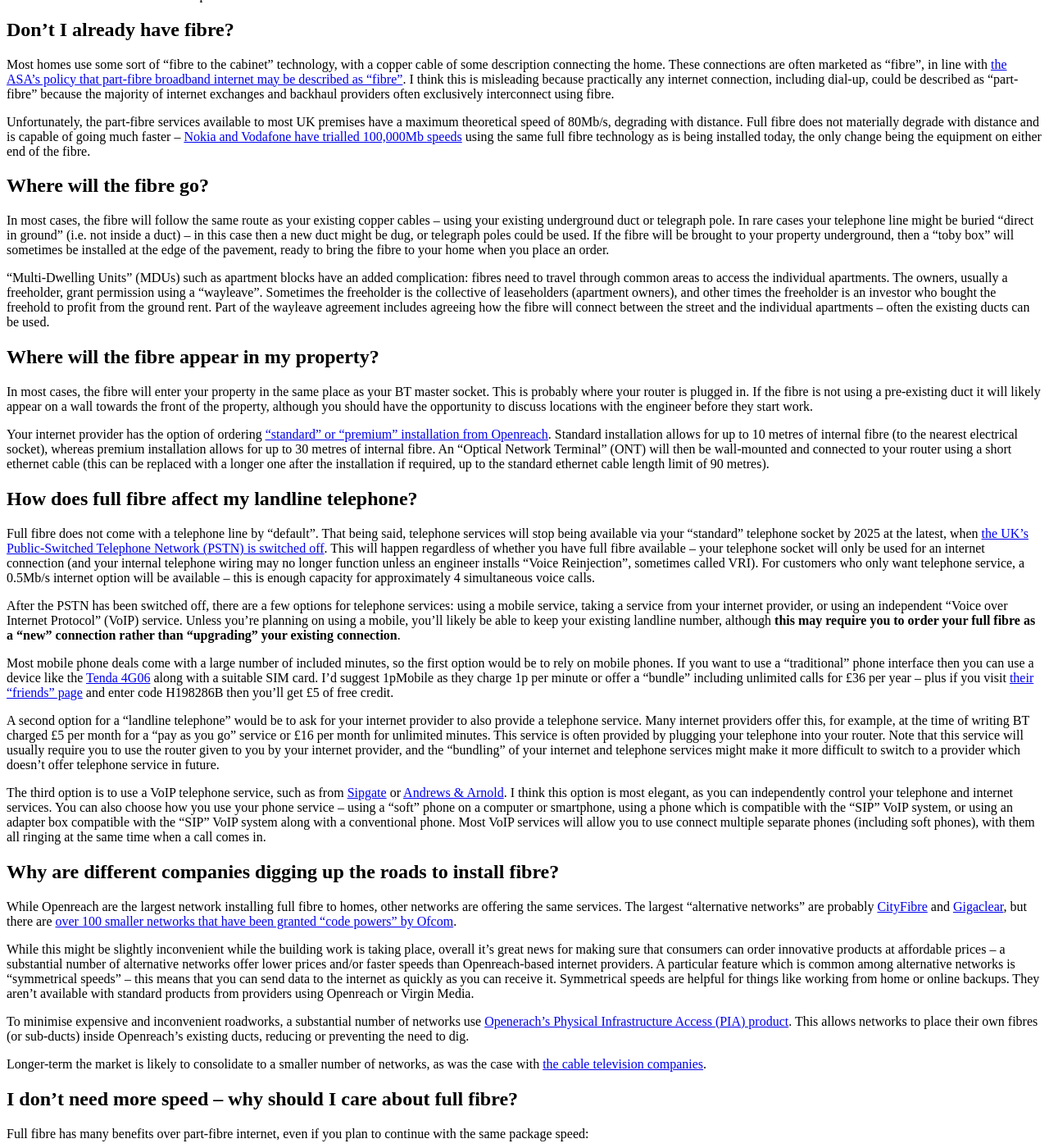
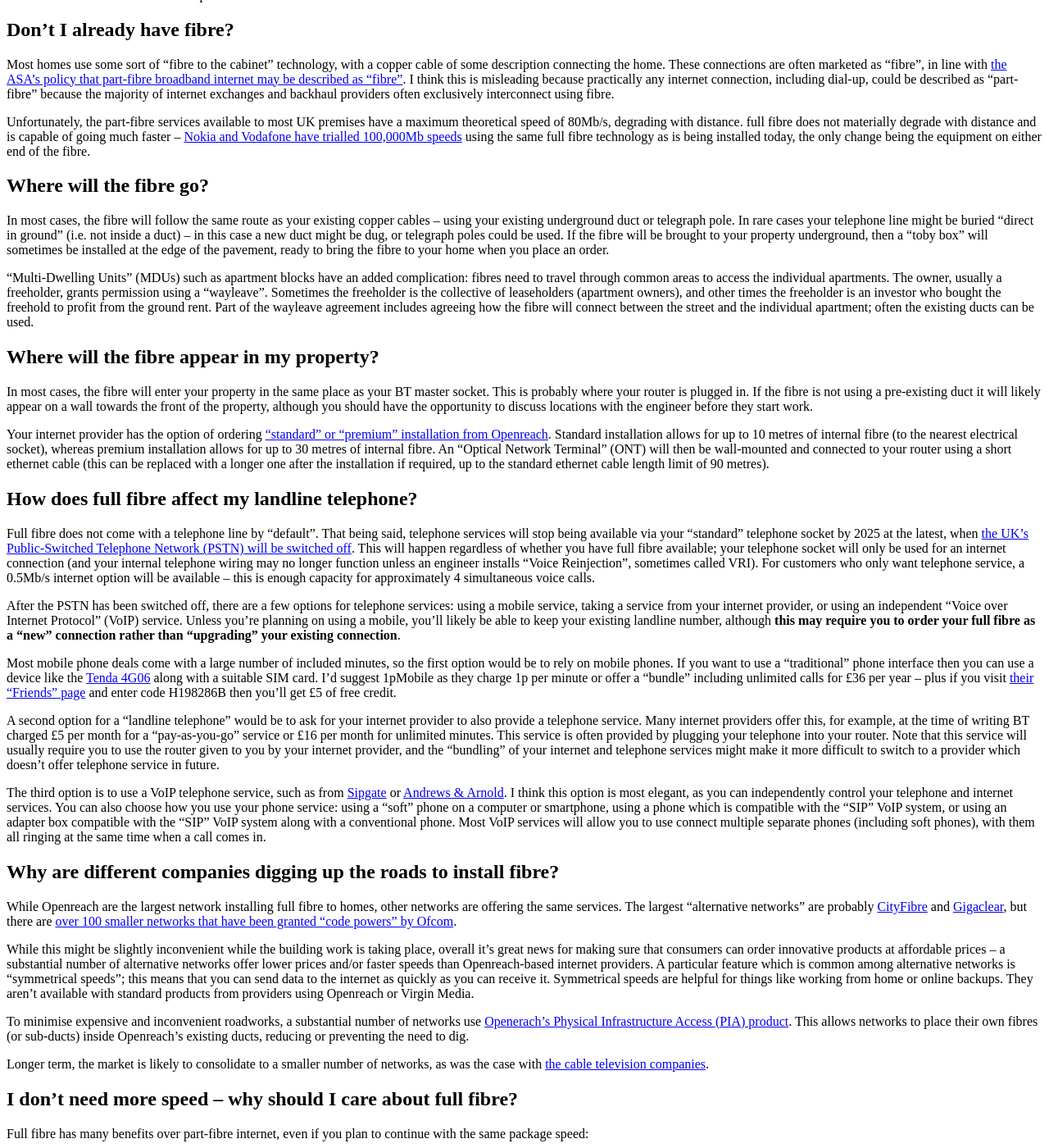
Before and after one commit to BenjaminEHowe/beh.uk, a Jekyll site: the page built from _posts/2022-07-01-full-fibre-faq.md, in a window 1280 px wide and 1400 px high, scrolled down 1088 px. Shown: the whole window at 82% size. Built offline with Jekyll 4.4.1, drawn with Linux system fonts in a browser that asks for light colours; some of the changed text lies outside the part shown.

Commit message:
Final corrections

```diff
--- a/_posts/2022-07-01-full-fibre-faq.md
+++ b/_posts/2022-07-01-full-fibre-faq.md
@@ -4,11 +4,11 @@
 categories: networking
 ---
 
-I've written this blog post because I've had several people ask me about "full-fibre" internet. It answers some common questions and might help readers to think about things they hadn't previously considered.
+I've written this blog post because I've had several people ask me about "Full Fibre" internet. It answers some common questions and might help readers to think about things they hadn't previously considered.
 
 ## Openreach are installing "full fibre" in my area -- what does this mean for me?
 
-Full-fibre networks, built by BT Openreach and other companies, are the first large-scale networks designed for connecting homes to the internet. Although most homes already have internet connections, these commonly use lines from BT Openreach or Virgin Media. Most of Openreach's lines were originally designed for telephones and Virgin's cable for TV. In the March 2021 measurement period, [Ofcom found that the average (median) download speed was 50.4Mb/s](https://www.ofcom.org.uk/research-and-data/telecoms-research/broadband-research/broadband-speeds/uk-home-broadband-performance-march-2021) -- whereas most consumer full-fibre services are capable of speeds exceeding 1,000Mb/s.
+Full fibre networks, built by BT Openreach and other companies, are the first large-scale networks designed for connecting homes to the internet. Although most homes already have internet connections, these commonly use lines from BT Openreach or Virgin Media. Most of Openreach's lines were originally designed for telephones and Virgin's cable for TV. In the March 2021 measurement period, [Ofcom found that the average (median) download speed was 50.4Mb/s](https://www.ofcom.org.uk/research-and-data/telecoms-research/broadband-research/broadband-speeds/uk-home-broadband-performance-march-2021) -- whereas most consumer full fibre services are capable of speeds exceeding 1,000Mb/s.
 
 [Openreach are aiming to cover 25 million premises by the end of 2026](https://www.ispreview.co.uk/index.php/2021/05/bt-raise-fttp-broadband-target-to-25-million-uk-premises.html). This is an ambitious target given that their telephone network was built incrementally over several decades, so you'll likely notice an increase in roadworks as Openreach ensure their ducts are clear and install the new fibres.
 
@@ -16,13 +16,13 @@
 
 Most homes use some sort of "fibre to the cabinet" technology, with a copper cable of some description connecting the home. These connections are often marketed as "fibre", in line with [the ASA's policy that part-fibre broadband internet may be described as "fibre"](https://www.asa.org.uk/news/asa-concludes-review-of-fibre-broadband.html). I think this is misleading because practically any internet connection, including dial-up, could be described as "part-fibre" because the majority of internet exchanges and backhaul providers often exclusively interconnect using fibre.
 
-Unfortunately, the part-fibre services available to most UK premises have a maximum theoretical speed of 80Mb/s, degrading with distance. Full fibre does not materially degrade with distance and is capable of going much faster -- [Nokia and Vodafone have trialled 100,000Mb speeds](https://www.nokia.com/about-us/news/releases/2021/02/02/nokia-and-vodafone-showcase-record-breaking-100-gigabit-fiber-broadband/) using the same full fibre technology as is being installed today, the only change being the equipment on either end of the fibre.
+Unfortunately, the part-fibre services available to most UK premises have a maximum theoretical speed of 80Mb/s, degrading with distance. full fibre does not materially degrade with distance and is capable of going much faster -- [Nokia and Vodafone have trialled 100,000Mb speeds](https://www.nokia.com/about-us/news/releases/2021/02/02/nokia-and-vodafone-showcase-record-breaking-100-gigabit-fiber-broadband/) using the same full fibre technology as is being installed today, the only change being the equipment on either end of the fibre.
 
 ## Where will the fibre go?
 
-In most cases, the fibre will follow the same route as your existing copper cables -- using your existing underground duct or telegraph pole. In rare cases your telephone line might be buried "direct in ground" (i.e. not inside a duct) -- in this case then a new duct might be dug, or telegraph poles could be used. If the fibre will be brought to your property underground, then a "toby box" will sometimes be installed at the edge of the pavement, ready to bring the fibre to your home when you place an order.
+In most cases, the fibre will follow the same route as your existing copper cables -- using your existing underground duct or telegraph pole. In rare cases your telephone line might be buried "direct in ground" (i.e. not inside a duct) -- in this case a new duct might be dug, or telegraph poles could be used. If the fibre will be brought to your property underground, then a "toby box" will sometimes be installed at the edge of the pavement, ready to bring the fibre to your home when you place an order.
 
-"Multi-Dwelling Units" (MDUs) such as apartment blocks have an added complication: fibres need to travel through common areas to access the individual apartments. The owners, usually a freeholder, grant permission using a "wayleave". Sometimes the freeholder is the collective of leaseholders (apartment owners), and other times the freeholder is an investor who bought the freehold to profit from the ground rent. Part of the wayleave agreement includes agreeing how the fibre will connect between the street and the individual apartments -- often the existing ducts can be used.
+"Multi-Dwelling Units" (MDUs) such as apartment blocks have an added complication: fibres need to travel through common areas to access the individual apartments. The owner, usually a freeholder, grants permission using a "wayleave". Sometimes the freeholder is the collective of leaseholders (apartment owners), and other times the freeholder is an investor who bought the freehold to profit from the ground rent. Part of the wayleave agreement includes agreeing how the fibre will connect between the street and the individual apartment; often the existing ducts can be used.
 
 ## Where will the fibre appear in my property?
 
@@ -32,25 +32,25 @@
 
 ## How does full fibre affect my landline telephone?
 
-Full fibre does not come with a telephone line by "default". That being said, telephone services will stop being available via your "standard" telephone socket by 2025 at the latest, when [the UK's Public-Switched Telephone Network (PSTN) is switched off](https://business.bt.com/why-choose-bt/insights/digital-transformation/uk-pstn-switch-off/). This will happen regardless of whether you have full fibre available -- your telephone socket will only be used for an internet connection (and your internal telephone wiring may no longer function unless an engineer installs "Voice Reinjection", sometimes called VRI). For customers who only want telephone service, a 0.5Mb/s internet option will be available -- this is enough capacity for approximately 4 simultaneous voice calls.
+Full fibre does not come with a telephone line by "default". That being said, telephone services will stop being available via your "standard" telephone socket by 2025 at the latest, when [the UK's Public-Switched Telephone Network (PSTN) will be switched off](https://business.bt.com/why-choose-bt/insights/digital-transformation/uk-pstn-switch-off/). This will happen regardless of whether you have full fibre available; your telephone socket will only be used for an internet connection (and your internal telephone wiring may no longer function unless an engineer installs "Voice Reinjection", sometimes called VRI). For customers who only want telephone service, a 0.5Mb/s internet option will be available -- this is enough capacity for approximately 4 simultaneous voice calls.
 
 After the PSTN has been switched off, there are a few options for telephone services: using a mobile service, taking a service from your internet provider, or using an independent "Voice over Internet Protocol" (VoIP) service. Unless you're planning on using a mobile, you'll likely be able to keep your existing landline number, although **this may require you to order your full fibre as a "new" connection rather than "upgrading" your existing connection**.
 
-Most mobile phone deals come with a large number of included minutes, so the first option would be to rely on mobile phones. If you want to use a "traditional" phone interface then you can use a device like the [Tenda 4G06](https://www.tendacn.com/product/4G06.html) along with a suitable SIM card. I'd suggest 1pMobile as they charge 1p per minute or offer a "bundle" including unlimited calls for £36 per year -- plus if you visit [their "friends" page](https://www.1pmobile.com/friends/) and enter code H198286B then you'll get £5 of free credit.
+Most mobile phone deals come with a large number of included minutes, so the first option would be to rely on mobile phones. If you want to use a "traditional" phone interface then you can use a device like the [Tenda 4G06](https://www.tendacn.com/product/4G06.html) along with a suitable SIM card. I'd suggest 1pMobile as they charge 1p per minute or offer a "bundle" including unlimited calls for £36 per year -- plus if you visit [their "Friends" page](https://www.1pmobile.com/friends/) and enter code H198286B then you'll get £5 of free credit.
 
-A second option for a "landline telephone" would be to ask for your internet provider to also provide a telephone service. Many internet providers offer this, for example, at the time of writing BT charged £5 per month for a "pay as you go" service or £16 per month for unlimited minutes. This service is often provided by plugging your telephone into your router. Note that this service will usually require you to use the router given to you by your internet provider, and the "bundling" of your internet and telephone services might make it more difficult to switch to a provider which doesn't offer telephone service in future.
+A second option for a "landline telephone" would be to ask for your internet provider to also provide a telephone service. Many internet providers offer this, for example, at the time of writing BT charged £5 per month for a "pay-as-you-go" service or £16 per month for unlimited minutes. This service is often provided by plugging your telephone into your router. Note that this service will usually require you to use the router given to you by your internet provider, and the "bundling" of your internet and telephone services might make it more difficult to switch to a provider which doesn't offer telephone service in future.
 
-The third option is to use a VoIP telephone service, such as from [Sipgate](https://www.sipgate.co.uk/) or [Andrews & Arnold](https://www.aa.net.uk/voice-and-mobile/voip-information/use-cases/home-user/). I think this option is most elegant, as you can independently control your telephone and internet services. You can also choose how you use your phone service -- using a "soft" phone on a computer or smartphone, using a phone which is compatible with the "SIP" VoIP system, or using an adapter box compatible with the "SIP" VoIP system along with a conventional phone. Most VoIP services will allow you to use connect multiple separate phones (including soft phones), with them all ringing at the same time when a call comes in.
+The third option is to use a VoIP telephone service, such as from [Sipgate](https://www.sipgate.co.uk/) or [Andrews & Arnold](https://www.aa.net.uk/voice-and-mobile/voip-information/use-cases/home-user/). I think this option is most elegant, as you can independently control your telephone and internet services. You can also choose how you use your phone service: using a "soft" phone on a computer or smartphone, using a phone which is compatible with the "SIP" VoIP system, or using an adapter box compatible with the "SIP" VoIP system along with a conventional phone. Most VoIP services will allow you to use connect multiple separate phones (including soft phones), with them all ringing at the same time when a call comes in.
 
 ## Why are different companies digging up the roads to install fibre?
 
 While Openreach are the largest network installing full fibre to homes, other networks are offering the same services. The largest "alternative networks" are probably [CityFibre](https://cityfibre.com/about-us/rollout) and [Gigaclear](https://www.gigaclear.com/our-network), but there are [over 100 smaller networks that have been granted "code powers" by Ofcom](https://www.ofcom.org.uk/phones-telecoms-and-internet/information-for-industry/policy/electronic-comm-code/register-of-persons-with-powers-under-the-electronic-communications-code).
 
-While this might be slightly inconvenient while the building work is taking place, overall it's great news for making sure that consumers can order innovative products at affordable prices -- a substantial number of alternative networks offer lower prices and/or faster speeds than Openreach-based internet providers. A particular feature which is common among alternative networks is "symmetrical speeds" -- this means that you can send data to the internet as quickly as you can receive it. Symmetrical speeds are helpful for things like working from home or online backups. They aren't available with standard  products from providers using Openreach or Virgin Media.
+While this might be slightly inconvenient while the building work is taking place, overall it's great news for making sure that consumers can order innovative products at affordable prices -- a substantial number of alternative networks offer lower prices and/or faster speeds than Openreach-based internet providers. A particular feature which is common among alternative networks is "symmetrical speeds"; this means that you can send data to the internet as quickly as you can receive it. Symmetrical speeds are helpful for things like working from home or online backups. They aren't available with standard  products from providers using Openreach or Virgin Media.
 
 To minimise expensive and inconvenient roadworks, a substantial number of networks use [Openerach's Physical Infrastructure Access (PIA) product](https://www.openreach.co.uk/cpportal/products/passive-products/physical-infrastructure-access(PIA)). This allows networks to place their own fibres (or sub-ducts) inside Openreach's existing ducts, reducing or preventing the need to dig.
 
-Longer-term the market is likely to consolidate to a smaller number of networks, as was the case with [the cable television companies](https://en.wikipedia.org/wiki/Timeline_of_cable_television_in_the_United_Kingdom).
+Longer term, the market is likely to consolidate to a smaller number of networks, as was the case with [the cable television companies](https://en.wikipedia.org/wiki/Timeline_of_cable_television_in_the_United_Kingdom).
 
 ## I don't need more speed -- why should I care about full fibre?
 
@@ -98,7 +98,7 @@
 The increased speed and reliability of full fibre broadband internet is useful when working from home, but it's worth highlighting that full fibre is **not** equivalent to a leased line.
 
 - Broadband connections typically have an SLA for repairing faults of 40 hours, whereas the SLAs for leased lines are lower.
-- Broadband connections are typically (relatively) heavily contended (e.g. Openreach full fibre typically shares 2,400Mb/s of capacity between up to 32 users -- internet providers often only guarantee 50% of the maximum speed), whereas leased lines are sold as uncontended.
+- Broadband connections are typically (relatively) heavily contended (e.g. Openreach full fibre typically shares 2,400Mb/s of capacity between up to 32 users; internet providers often only guarantee 50% of the maximum speed), whereas leased lines are sold as uncontended.
 - Leased lines typically offer symmetrical speeds, whereas Openreach-based broadband connections have slower upload speeds than download speeds.
 
 The reliability of an internet connection can be enhanced by adding "redundancy", such as using a router with automatic 4G failover (such as the [Asus 4G-AX56](https://www.asus.com/Networking-IoT-Servers/Modem-Routers/All-series/4G-AX56/)), or a second leased line using "Resilience Option 2" to ensure that the lines follow diverse routes wherever possible.
```
Also changed, not shown: other parts of _posts/2022-07-01-full-fibre-faq.md (+3 -3 lines).
